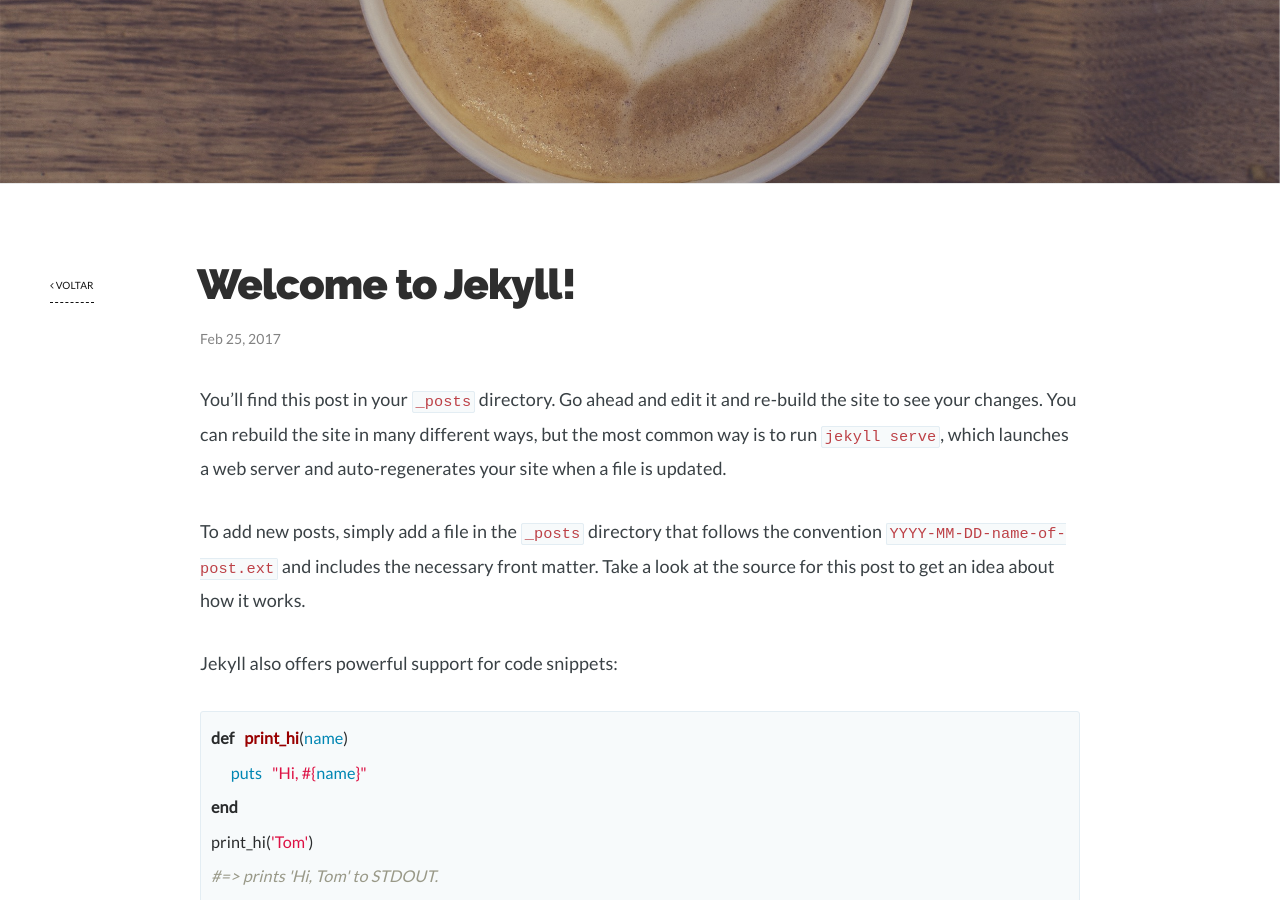
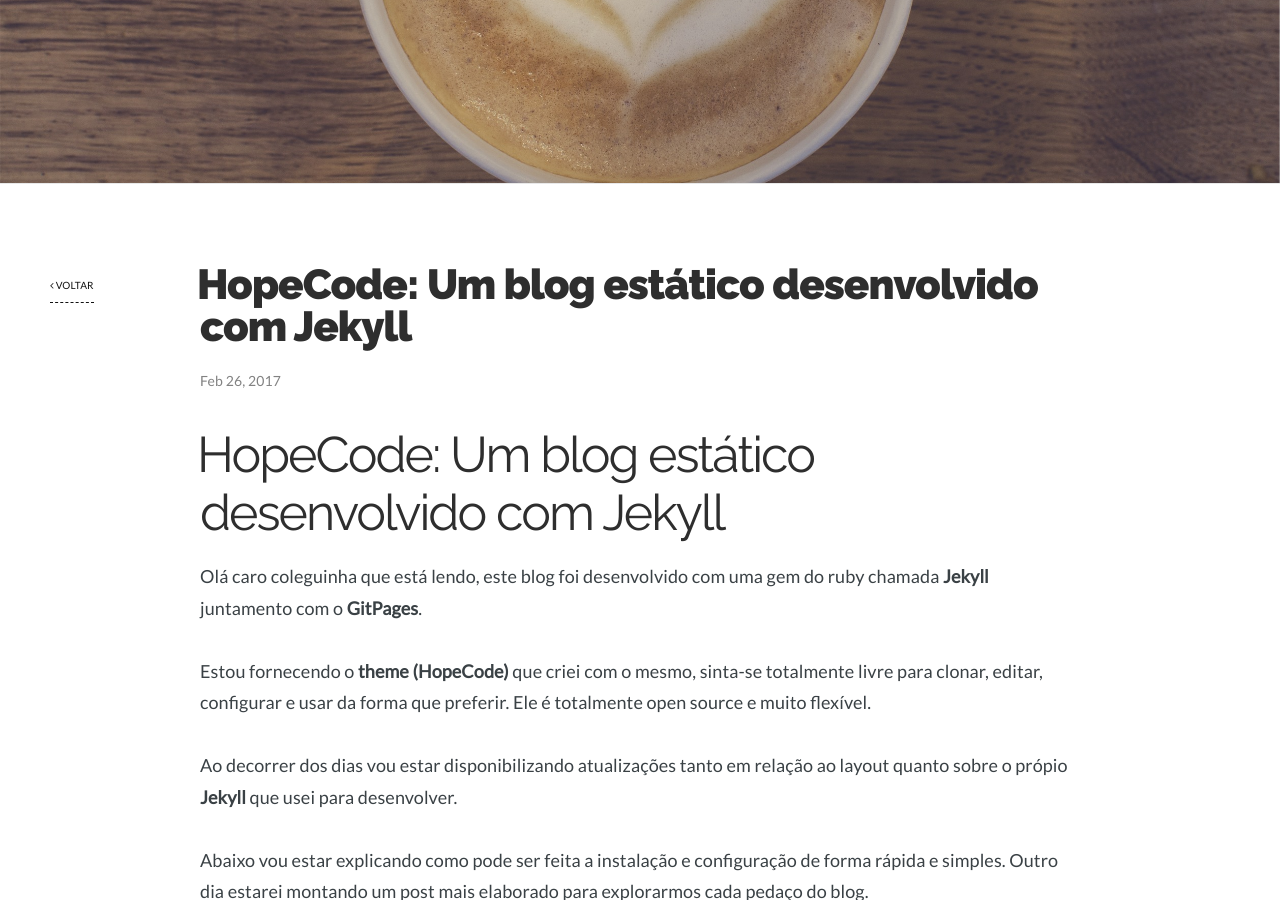
Before and after one commit to ihFernando/blog, a Jekyll site: the page built from _posts/2017-02-25-welcome-to-jekyll.markdown, in a window 1280 px wide and 900 px high, scrolled down 356 px. Built offline with Jekyll 4.4.1, drawn with Linux system fonts in a browser that asks for light colours; nearby versions of some CDN libraries; comment, search, counter and statistics services are not loaded; some of the changed text lies outside the part shown.

Commit message:
Primeiro Post
Explicando o que é o blog e como funciona.

```diff
--- a/_posts/2017-02-25-welcome-to-jekyll.markdown
+++ b/_posts/2017-02-25-welcome-to-jekyll.markdown
@@ -1,26 +1,62 @@
 ---
 layout: post
-title:  "Welcome to Jekyll!"
-date:   2017-02-25 15:58:23 -0300
-excerpt: Lorem ipsum dolor sit amet, consectetur adipisicing elit. Molestiae, error obcaecati nulla vitae temporibus necessitatibus dolores eligendi non, est magni odio! Soluta vitae atque officiis esse, sequi, voluptas in distinctio!
-categories:
+title:  "HopeCode: Um blog estático desenvolvido com Jekyll"
+date:   2017-02-25 22:05:23 -0300
+excerpt: Olá caro coleguinha que está lendo, este blog foi desenvolvido com uma gem do ruby chamada <strong>Jekyll</strong> juntamento com o <strong>GitPages</strong>.
+categories: Jekyll
 ---
-You’ll find this post in your `_posts` directory. Go ahead and edit it and re-build the site to see your changes. You can rebuild the site in many different ways, but the most common way is to run `jekyll serve`, which launches a web server and auto-regenerates your site when a file is updated.
+# HopeCode: Um blog estático desenvolvido com Jekyll
 
-To add new posts, simply add a file in the `_posts` directory that follows the convention `YYYY-MM-DD-name-of-post.ext` and includes the necessary front matter. Take a look at the source for this post to get an idea about how it works.
+Olá caro coleguinha que está lendo, este blog foi desenvolvido com uma gem do ruby chamada **Jekyll** juntamento com o **GitPages**.
 
-Jekyll also offers powerful support for code snippets:
+Estou fornecendo o **theme (HopeCode)** que criei com o mesmo, sinta-se totalmente livre para clonar, editar, configurar e usar da forma que preferir. Ele é totalmente open source e muito flexível.
 
-{% highlight ruby %}
-def print_hi(name)
-  puts "Hi, #{name}"
-end
-print_hi('Tom')
-#=> prints 'Hi, Tom' to STDOUT.
-{% endhighlight %}
+Ao decorrer dos dias vou estar disponibilizando atualizações tanto em relação ao layout quanto sobre o própio **Jekyll** que usei para desenvolver.
 
-Check out the [Jekyll docs][jekyll-docs] for more info on how to get the most out of Jekyll. File all bugs/feature requests at [Jekyll’s GitHub repo][jekyll-gh]. If you have questions, you can ask them on [Jekyll Talk][jekyll-talk].
+Abaixo vou estar explicando como pode ser feita a instalação e configuração de forma rápida e simples.
+Outro dia estarei montando um post mais elaborado para explorarmos cada pedaço do blog.
 
-[jekyll-docs]: http://jekyllrb.com/docs/home
-[jekyll-gh]:   https://github.com/jekyll/jekyll
-[jekyll-talk]: https://talk.jekyllrb.com/
+## Instalação
+
+*(Estou utilizando o Linux Ubuntu)*
+
+
+    git clone https://github.com/ihFernando/blog.git
+    cd blog
+    gem install jekyll
+    gem install pygments.rb
+
+
+## Como usar
+
+Entre na pasta criada e inicie o server local:
+
+	jekyll serve
+
+e também use **Build** para configurar e editar:
+
+    jekyll build
+
+
+## O tema HopeCode
+
+O tema **HopeCode** está em desenvolvimento e por enquanto só disponibiliza algumas funções:
+
+- Paginação;
+- Disqus Comments;
+- RSS (Deve ser habilitado no tema);
+- Social Share (Deve ser habilitado no tema);
+- Perfil do Autor.
+
+<img src="http://i.imgur.com/bIN4DMk.png" />
+<img src="http://i.imgur.com/8s5CUeA.png" />
+
+### Obrigado
+
+Se você chegou até aqui, eu imagino que ficou curioso e gostaria de saber como funciona, ou apenas, está no tédio e quis continuar lendo.
+Obrigado pela visita e explore esse mini mundo interessante que temos aqui, vale a experiência. Até a próxima, mas antes, vamos tomar um café e conversar sobre desenvolvimento? xD
+
+##### Fontes
+* Jekyll - http://jekyllrb.com/
+* Theme Kasper - https://github.com/rosario/kasper
+* Reidark - https://github.com/reidark/reidark.github.io
```
